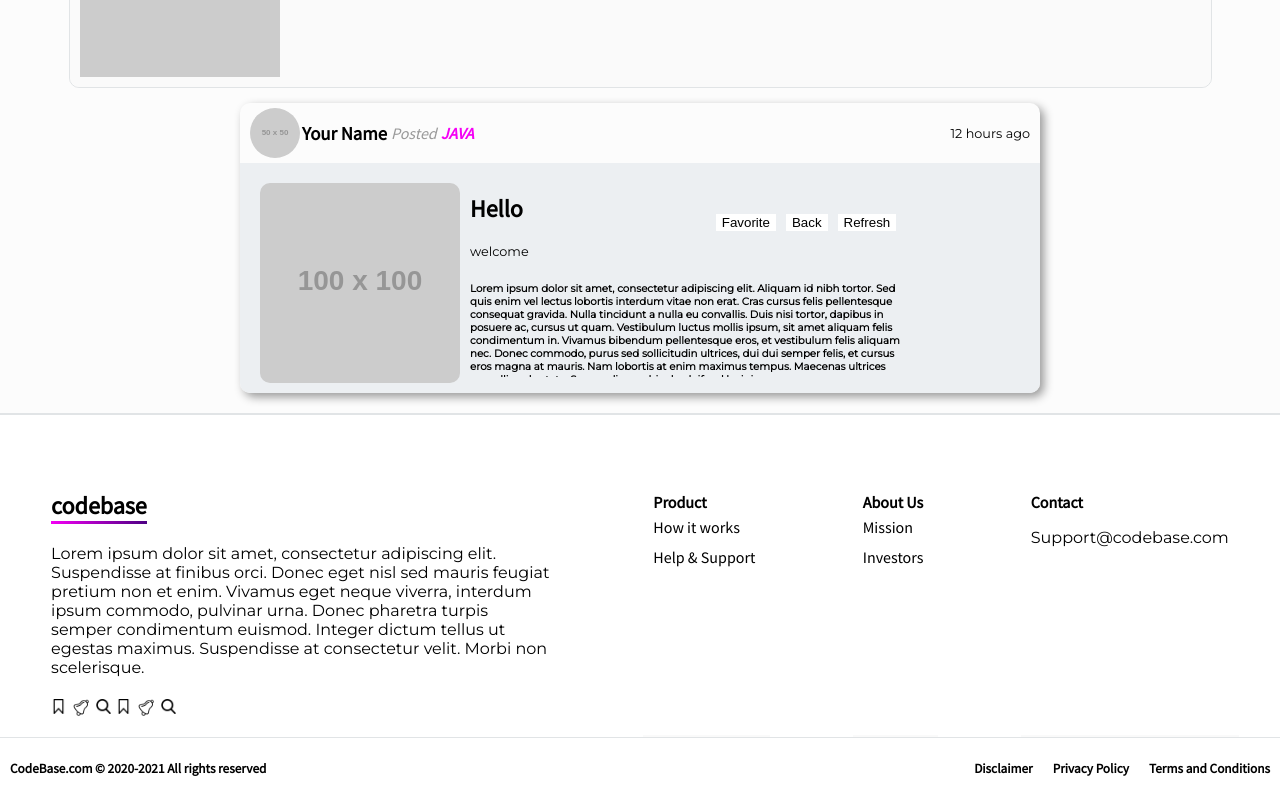
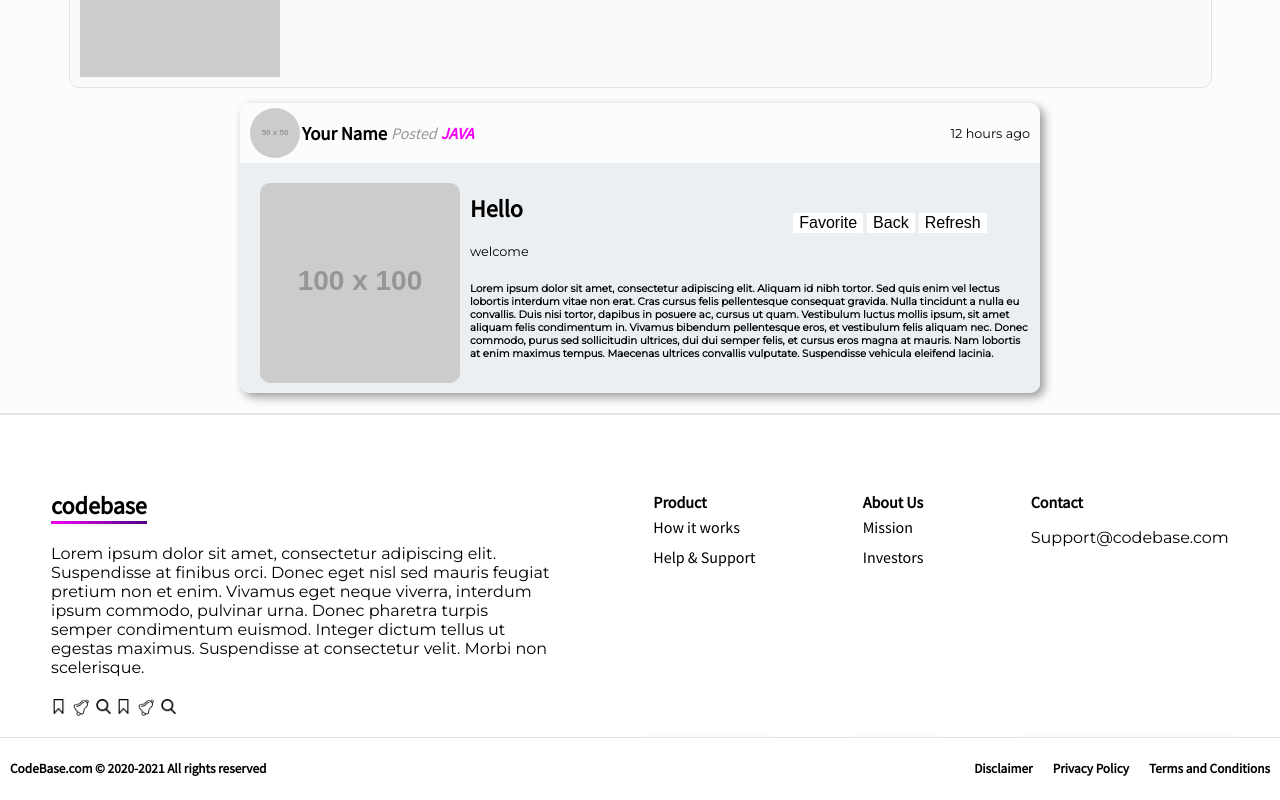
Before and after one commit to Devairways/CodeBase, a React (Create React App) app in the folder StaticFile_Server/codebase/: page / in a window 1280 px wide. Shown: the part 1418-2218 px from the top of the page. Built offline with nearby package versions, Linux system fonts and the light colour scheme.

Commit message:
edited the forum to be mobile responsive

```diff
--- a/StaticFile_Server/codebase/src/components/forum/ForumTopicsContainer.js
+++ b/StaticFile_Server/codebase/src/components/forum/ForumTopicsContainer.js
@@ -22,7 +22,7 @@ function ForumTopicsContainer() {
           alt="image"
           className="forum-body-img"
         />
-        <div>
+        <div className="forum-text">
           <div className="forum-body-header">
             <div className="forum-body-title">
               <h2>Hello</h2>
--- a/StaticFile_Server/codebase/src/styles/components/_Forum.scss
+++ b/StaticFile_Server/codebase/src/styles/components/_Forum.scss
@@ -1,7 +1,7 @@
 .forum-topics-container {
   display: flex;
   flex-direction: column;
-  width: 360px;
+  width: 90%;
   margin: auto;
   box-shadow: 4px 4px 10px $grey;
   border-radius: 10px;
@@ -18,7 +18,7 @@
     align-items: center;
   }
   .forum-tail {
-    display: flex;
+    display: none;
   }
   img {
     border-radius: 50%;
@@ -51,12 +51,9 @@
     border-bottom-right-radius: 10px;
   }
   .forum-body-img {
-    border-radius: 10px;
-    margin: 10px;
-    height: 200px;
+    display: none;
   }
   .forum-body-header {
-    width: 80%;
     display: flex;
   }
   .forum-body-title {
@@ -64,20 +61,19 @@
   }
   .forum-body-buttons {
     display: flex;
-    flex-direction: column;
     width: 50%;
     justify-content: center;
     align-items: center;
     button {
       background: white;
-      margin: 0 5px;
+      margin: 0 2px;
       border: none;
+      font-size: 0.6em;
     }
   }
   .forum-body-text {
     font-size: 0.8em;
     font-weight: bold;
-    width: 80%;
     height: 50%;
     overflow: auto;
   }
@@ -86,13 +82,18 @@
 @media only screen and (min-width: 600px) {
   .forum-topics-container {
     width: 90%;
-  }
-  .forum-body-buttons {
-    flex-direction: row !important;
-  }
-  .forum-body-text {
-    width: 100%;
-    height: 50%;
+    .forum-body-img {
+      display: flex;
+      border-radius: 10px;
+    }
+    .forum-tail {
+      display: flex;
+    }
+    .forum-body-buttons {
+      button {
+        font-size: 1em;
+      }
+    }
   }
 }
 
@@ -100,9 +101,18 @@
 @media only screen and (min-width: 768px) {
   .forum-topics-container {
     width: 800px;
+    .forum-body-img {
+      display: inline-flex;
+    }
   }
 }
 
 /* Extra large devices (large laptops and desktops, 1200px and up) */
 @media only screen and (min-width: 1200px) {
+  .forum-body-img {
+    display: inline-flexbox;
+    border-radius: 10px;
+    margin: 10px;
+    height: 200px;
+  }
 }
```
